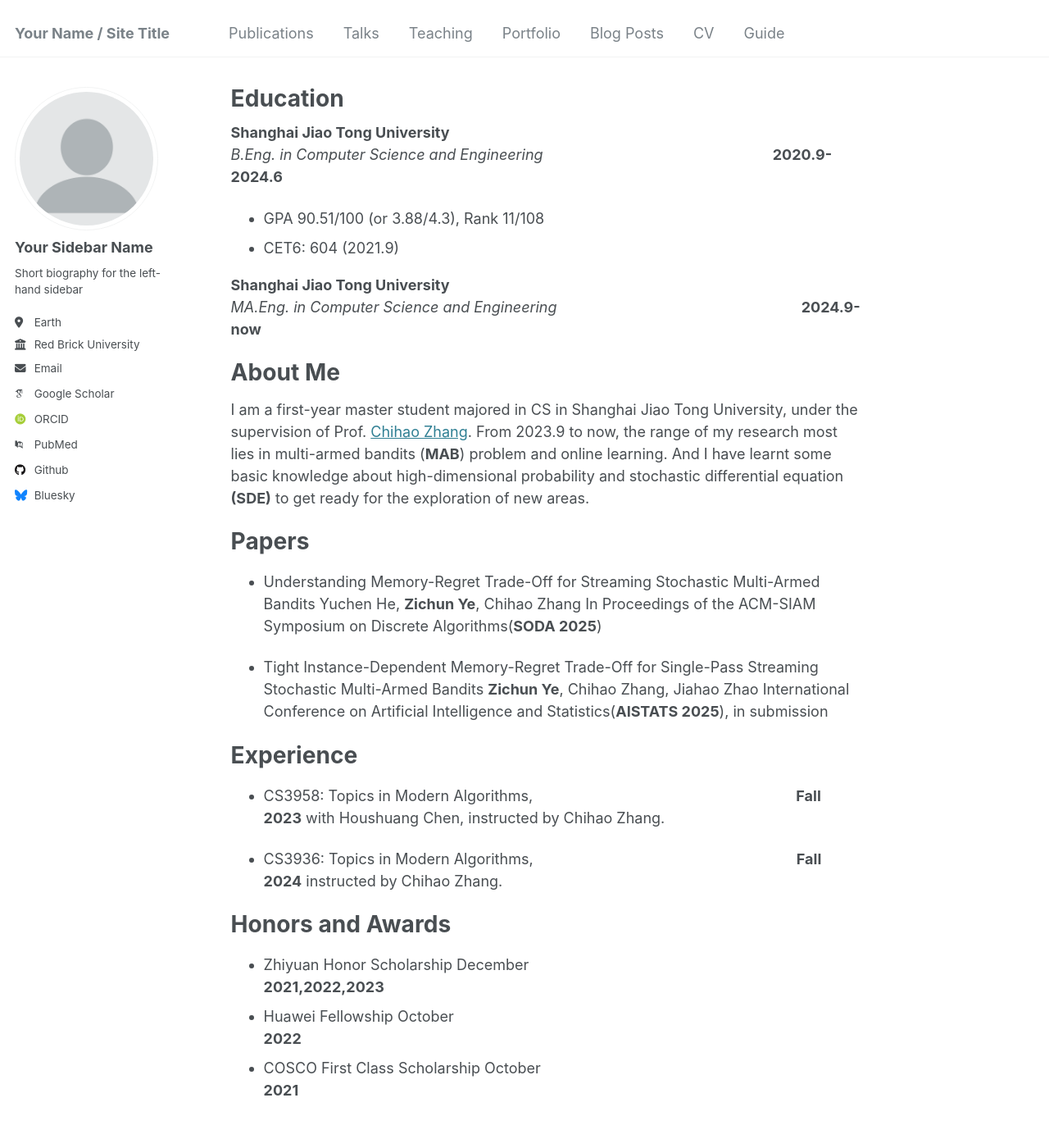
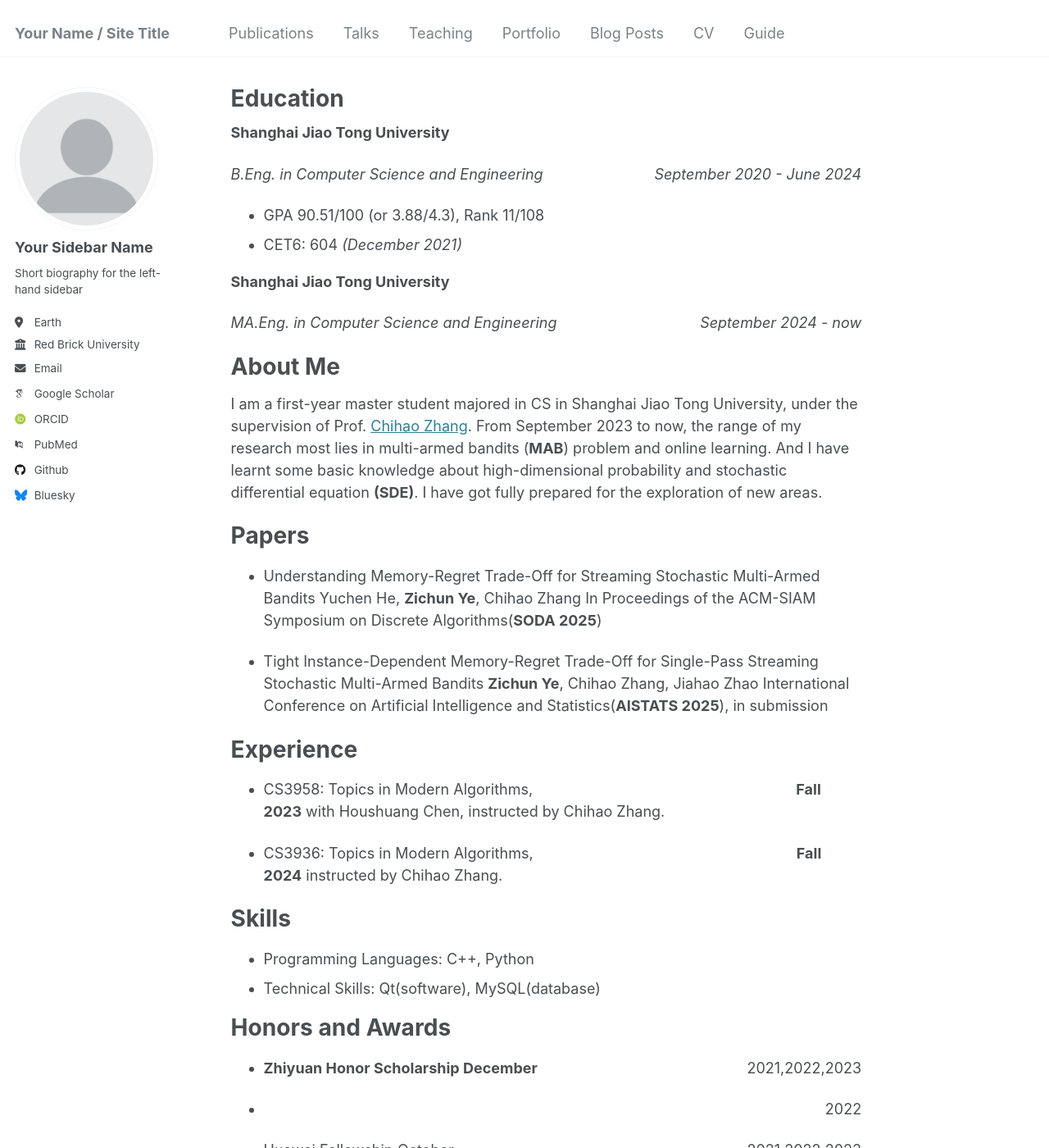
Before and after one commit to AlchemistYe/alchemistye.github.io, a Jekyll site: the page built from _pages/about.md, in a window 1280 px wide and 1400 px high. Shown: the whole window at 82% size. Built offline with Jekyll 4.4.1, drawn with Linux system fonts in a browser that asks for light colours; some web fonts are replaced.

Commit message:
Update about.md

```diff
--- a/_pages/about.md
+++ b/_pages/about.md
@@ -7,18 +7,19 @@ redirect_from:
   - /about.html
 ---
 **Shanghai Jiao Tong University**
-*B.Eng. in Computer Science and Engineering*   &emsp;&emsp;&emsp;&emsp;&emsp;&emsp;&emsp;&emsp;&emsp;&emsp;&emsp;&emsp;&emsp;&emsp;&emsp; **2020.9-2024.6**
+<p style="text-align:left;"><i>B.Eng. in Computer Science and Engineering</i><span style="float:right;"><i>September 2020 - June 2024</i></span></p>
+
 * GPA 90.51/100 (or 3.88/4.3), Rank 11/108
-* CET6: 604 (2021.9)
+* CET6: 604 <i>(December 2021)</i>
 
 **Shanghai Jiao Tong University**
-*MA.Eng. in Computer Science and Engineering* &emsp;&emsp;&emsp;&emsp;&emsp;&emsp;&emsp;&emsp;&emsp;&emsp;&emsp;&emsp;&emsp;&emsp;&emsp;&emsp; **2024.9-now**
+<p style="text-align:left;"><i>MA.Eng. in Computer Science and Engineering</i><span style="float:right;"><i>September 2024 - now</i></span></p>
 
 
 About Me
 ======
 I am a first-year master student majored in CS in Shanghai Jiao Tong University, under the supervision of Prof. [Chihao Zhang](http://chihaozhang.com/).
-From 2023.9 to now, the range of my research most lies in multi-armed bandits (**MAB**) problem and online learning. And I have learnt some basic knowledge about high-dimensional probability and stochastic differential equation **(SDE)** to get ready for the exploration of new areas.
+From September 2023 to now, the range of my research most lies in multi-armed bandits (**MAB**) problem and online learning. And I have learnt some basic knowledge about high-dimensional probability and stochastic differential equation **(SDE)**. I have got fully prepared for the exploration of new areas.
 
 
 
@@ -42,8 +43,15 @@ Experience
     instructed by Chihao Zhang.
 
 
+Skills
+======
+* Programming Languages: C++, Python
+* Technical Skills: Qt(software), MySQL(database)
+
+
 Honors and Awards
 ======
-* Zhiyuan Honor Scholarship December &emsp;&emsp;&emsp;&emsp;&emsp;&emsp;&emsp;&emsp;&emsp;&emsp;&emsp;&emsp;&emsp;&emsp;&emsp; **2021,2022,2023**
-* Huawei Fellowship October &emsp;&emsp;&emsp;&emsp;&emsp;&emsp;&emsp;&emsp;&emsp;&emsp;&emsp;&emsp;&emsp;&emsp;&emsp;&emsp;&emsp;&emsp;&emsp;&emsp;&emsp;&emsp;&emsp;&emsp;&emsp; **2022**
+* <p style="text-align:left;"><b>Zhiyuan Honor Scholarship December</b><span style="float:right;">2021,2022,2023</span></p>
+*  <p style="text-align:right">2022</p>
+* <p style="text-align:left;">Huawei Fellowship October<span style="float:right;">2021,2022,2023</span></p>
 * COSCO First Class Scholarship October &emsp;&emsp;&emsp;&emsp;&emsp;&emsp;&emsp;&emsp;&emsp;&emsp;&emsp;&emsp;&emsp;&emsp;&emsp;&emsp;&emsp;&emsp;&emsp;&emsp; **2021**
```
